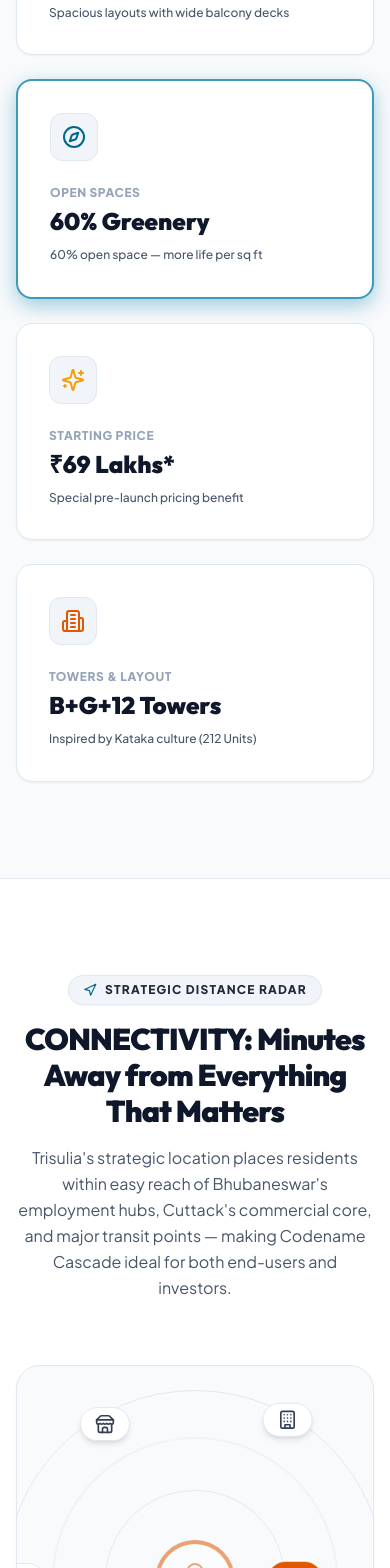
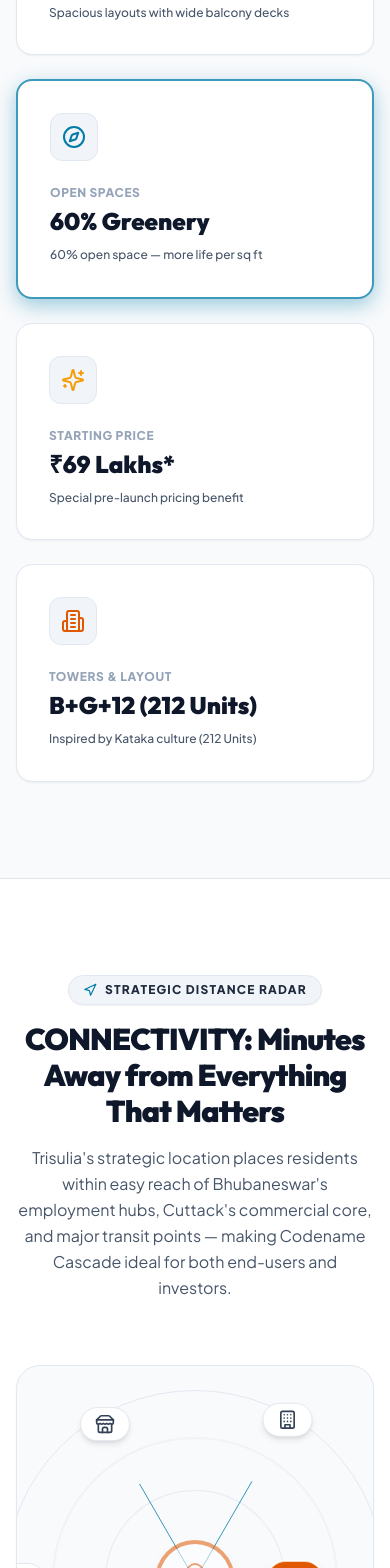
Before and after one commit to beyondrealty9-gif/cascade1, a Next.js app: page / in a window 390 px wide. Shown: the part 6080-7648 px from the top of the page. Built offline with nearby package versions, Linux system fonts and the light colour scheme.

Commit message:
Add signature Connectivity Radar SVG pathLength line drawing & Project Snapshot grid stagger count-ups

```diff
--- a/components/sections/ConnectivityMap.tsx
+++ b/components/sections/ConnectivityMap.tsx
@@ -27,6 +27,18 @@ export default function ConnectivityMap() {
     <Building className="w-5 h-5" key="5" />,
   ];
 
+  // Calculated coordinates for 6 radial orbit positions relative to center (250, 225)
+  const angles = [0, 60, 120, 180, 240, 300];
+  const radii = [100, 140, 160, 175, 180, 185];
+
+  const orbitPositions = destinations.map((_, idx) => {
+    const angle = angles[idx];
+    const rad = (angle * Math.PI) / 180;
+    const targetX = Math.cos(rad) * radii[idx];
+    const targetY = Math.sin(rad) * radii[idx];
+    return { targetX, targetY };
+  });
+
   return (
     <div className="w-full overflow-hidden bg-white">
       <section id="connectivity" className="py-24 bg-white relative overflow-hidden border-b border-slate-200">
@@ -41,7 +53,7 @@ export default function ConnectivityMap() {
               transition={{ duration: 0.5, ease: "easeOut" }}
               className="inline-flex items-center gap-2 px-3.5 py-1.5 rounded-full bg-slate-100 border border-slate-200 text-slate-800 text-xs uppercase tracking-widest font-extrabold mb-4 shadow-sm"
             >
-              <Navigation className="w-3.5 h-3.5 text-river-600" />
+              <Navigation className="w-3.5 h-3.5 text-[#007BA7]" />
               <span>Strategic Distance Radar</span>
             </motion.div>
 
@@ -68,7 +80,7 @@ export default function ConnectivityMap() {
 
           <div className="grid grid-cols-1 lg:grid-cols-12 gap-8 items-center">
 
-            {/* Left Radial Radar Hub (SLIDE LEFT ENTRANCE) */}
+            {/* Left Radial Radar Hub (SLIDE LEFT ENTRANCE + SVG RADIAL LINE DRAWING) */}
             <motion.div
               initial={prefersReducedMotion ? { opacity: 0 } : { opacity: 0, x: -80 }}
               whileInView={prefersReducedMotion ? { opacity: 1 } : { opacity: 1, x: 0 }}
@@ -78,7 +90,51 @@ export default function ConnectivityMap() {
             >
               <div className="relative h-[380px] sm:h-[450px] w-full flex items-center justify-center">
 
-                {/* Central Project Hub */}
+                {/* SVG SVG PATHLENGTH ANIMATED CONNECTING RADAR LINES (0 -> 1) */}
+                <svg
+                  className="absolute inset-0 w-full h-full pointer-events-none z-10"
+                  viewBox="0 0 500 450"
+                  preserveAspectRatio="xMidYMid meet"
+                >
+                  {destinations.map((_, idx) => {
+                    const pos = orbitPositions[idx];
+                    // Center of 500x450 viewBox is (250, 225)
+                    const x2 = 250 + pos.targetX;
+                    const y2 = 225 + pos.targetY;
+                    const isActive = activeIdx === idx;
+
+                    return (
+                      <motion.line
+                        key={idx}
+                        x1="250"
+                        y1="225"
+                        x2={x2}
+                        y2={y2}
+                        stroke={isActive ? "#E05800" : "#007BA7"}
+                        strokeWidth={isActive ? "2.5" : "1.5"}
+                        strokeDasharray="4 4"
+                        initial={
+                          prefersReducedMotion
+                            ? { pathLength: 1, opacity: 1 }
+                            : { pathLength: 0, opacity: 0 }
+                        }
+                        whileInView={
+                          prefersReducedMotion
+                            ? { pathLength: 1, opacity: 1 }
+                            : { pathLength: 1, opacity: 0.85 }
+                        }
+                        viewport={{ once: false, amount: 0.15 }}
+                        transition={{
+                          duration: 0.8,
+                          delay: prefersReducedMotion ? 0 : 0.15 + idx * 0.12,
+                          ease: [0.16, 1, 0.3, 1],
+                        }}
+                      />
+                    );
+                  })}
+                </svg>
+
+                {/* Central Project Hub ("Cascade" Node) */}
                 <div className="absolute z-20 flex flex-col items-center">
                   <div className="w-20 h-20 rounded-full bg-[#E05800] p-1 shadow-lg shadow-[#E05800]/30 animate-pulse">
                     <div className="w-full h-full bg-white rounded-full flex flex-col items-center justify-center text-center p-2">
@@ -101,15 +157,9 @@ export default function ConnectivityMap() {
                 />
                 <div className="absolute w-[380px] h-[380px] rounded-full border border-slate-200 pointer-events-none" />
 
-                {/* Radial Orbit Markers - Flying out from Center to Orbits */}
+                {/* Radial Orbit Markers */}
                 {destinations.map((dest, idx) => {
-                  const angles = [0, 60, 120, 180, 240, 300];
-                  const angle = angles[idx];
-                  const radii = [100, 140, 160, 175, 180, 185];
-                  const rad = (angle * Math.PI) / 180;
-                  const targetX = Math.cos(rad) * radii[idx];
-                  const targetY = Math.sin(rad) * radii[idx];
-
+                  const pos = orbitPositions[idx];
                   const isActive = activeIdx === idx;
 
                   return (
@@ -126,20 +176,20 @@ export default function ConnectivityMap() {
                           ? { opacity: 1 }
                           : {
                               opacity: 1,
-                              x: targetX,
-                              y: targetY,
+                              x: pos.targetX,
+                              y: pos.targetY,
                               scale: isActive ? 1.15 : 1,
                             }
                       }
                       animate={{
-                        x: targetX,
-                        y: targetY,
+                        x: pos.targetX,
+                        y: pos.targetY,
                         scale: isActive ? 1.15 : 1,
                       }}
                       viewport={{ once: false, amount: 0.15 }}
                       transition={{
                         duration: 0.8,
-                        delay: prefersReducedMotion ? 0 : 0.2 + idx * 0.1,
+                        delay: prefersReducedMotion ? 0 : 0.2 + idx * 0.12,
                         ease: [0.16, 1, 0.3, 1],
                       }}
                       whileHover={{ scale: isActive ? 1.2 : 1.1 }}
@@ -157,7 +207,7 @@ export default function ConnectivityMap() {
               </div>
             </motion.div>
 
-            {/* Right Destination Detail Cards List (SLIDE RIGHT ENTRANCE) */}
+            {/* Right Destination Detail Cards List (SYNCED STAGGERED FADE-UP) */}
             <motion.div
               initial={prefersReducedMotion ? { opacity: 0 } : { opacity: 0, x: 80 }}
               whileInView={prefersReducedMotion ? { opacity: 1 } : { opacity: 1, x: 0 }}
@@ -171,10 +221,22 @@ export default function ConnectivityMap() {
                   <motion.div
                     key={idx}
                     onClick={() => setActiveIdx(idx)}
-                    initial={prefersReducedMotion ? { opacity: 0 } : { opacity: 0, x: 40 }}
-                    whileInView={prefersReducedMotion ? { opacity: 1 } : { opacity: 1, x: 0 }}
+                    initial={
+                      prefersReducedMotion
+                        ? { opacity: 0 }
+                        : { opacity: 0, y: 25, x: 30 }
+                    }
+                    whileInView={
+                      prefersReducedMotion
+                        ? { opacity: 1 }
+                        : { opacity: 1, y: 0, x: 0 }
+                    }
                     viewport={{ once: false, amount: 0.15 }}
-                    transition={{ duration: 0.45, delay: 0.2 + idx * 0.08, ease: "easeOut" }}
+                    transition={{
+                      duration: 0.55,
+                      delay: prefersReducedMotion ? 0 : 0.25 + idx * 0.12,
+                      ease: [0.16, 1, 0.3, 1],
+                    }}
                     whileHover={prefersReducedMotion ? {} : { x: 8 }}
                     className={`p-4 rounded-xl border transition-all cursor-pointer flex items-center justify-between ${
                       isActive
--- a/components/sections/ProjectSnapshot.tsx
+++ b/components/sections/ProjectSnapshot.tsx
@@ -23,7 +23,7 @@ function AnimatedCountUp({
     }
 
     const controls = animate(0, target, {
-      duration: 1.0,
+      duration: 1.2,
       ease: [0.16, 1, 0.3, 1],
       onUpdate: (latest) => setDisplayVal(Math.round(latest)),
     });
@@ -51,10 +51,36 @@ export default function ProjectSnapshot() {
 
   const icons = [
     <Home className="w-6 h-6 text-[#E05800]" key="0" />,
-    <Compass className="w-6 h-6 text-river-600" key="1" />,
+    <Compass className="w-6 h-6 text-[#007BA7]" key="1" />,
     <Sparkles className="w-6 h-6 text-amber-500" key="2" />,
     <Building2 className="w-6 h-6 text-[#E05800]" key="3" />,
   ];
+
+  // Grid Stagger Container Variants with staggerChildren: 0.12
+  const containerVariants = {
+    initial: {},
+    animate: {
+      transition: {
+        staggerChildren: 0.12,
+        delayChildren: 0.1,
+      },
+    },
+  };
+
+  // Stat Card Scale + Fade In Variants
+  const cardVariants = {
+    initial: prefersReducedMotion
+      ? { opacity: 0 }
+      : { opacity: 0, scale: 0.88, y: 35 },
+    animate: prefersReducedMotion
+      ? { opacity: 1 }
+      : {
+          opacity: 1,
+          scale: 1,
+          y: 0,
+          transition: { duration: 0.65, ease: [0.16, 1, 0.3, 1] },
+        },
+  };
 
   return (
     <section
@@ -65,8 +91,6 @@ export default function ProjectSnapshot() {
 
         {/* Header */}
         <div className="text-center max-w-3xl mx-auto mb-16">
-
-          {/* Step 1: Badge */}
           <motion.div
             initial={prefersReducedMotion ? { opacity: 0 } : { opacity: 0, y: 15, scale: 0.95 }}
             whileInView={prefersReducedMotion ? { opacity: 1 } : { opacity: 1, y: 0, scale: 1 }}
@@ -78,7 +102,6 @@ export default function ProjectSnapshot() {
             <span>PROJECT SNAPSHOT</span>
           </motion.div>
 
-          {/* Step 2: Heading */}
           <motion.h2
             initial={prefersReducedMotion ? { opacity: 0 } : { opacity: 0, y: 25 }}
             whileInView={prefersReducedMotion ? { opacity: 1 } : { opacity: 1, y: 0 }}
@@ -90,18 +113,21 @@ export default function ProjectSnapshot() {
           </motion.h2>
         </div>
 
-        {/* Step 3: Staggered 4 Stat Cards Grid */}
-        <div className="grid grid-cols-1 sm:grid-cols-2 lg:grid-cols-4 gap-6">
+        {/* 4 Stat Cards Grid with staggerChildren: 0.12 */}
+        <motion.div
+          variants={containerVariants}
+          initial="initial"
+          whileInView="animate"
+          viewport={{ once: false, amount: 0.2 }}
+          className="grid grid-cols-1 sm:grid-cols-2 lg:grid-cols-4 gap-6"
+        >
           {items.map((item, idx) => {
             const isHighlighted = idx === 1; // "Open Spaces" card highlighted
 
             return (
               <motion.div
                 key={idx}
-                initial={prefersReducedMotion ? { opacity: 0 } : { opacity: 0, y: 40, scale: 0.96 }}
-                whileInView={prefersReducedMotion ? { opacity: 1 } : { opacity: 1, y: 0, scale: 1 }}
-                viewport={{ once: false, amount: 0.2 }}
-                transition={{ duration: 0.5, delay: prefersReducedMotion ? 0 : 0.2 + idx * 0.12, ease: [0.22, 1, 0.36, 1] }}
+                variants={cardVariants}
                 whileHover={
                   prefersReducedMotion
                     ? {}
@@ -109,28 +135,22 @@ export default function ProjectSnapshot() {
                 }
                 className={`p-8 rounded-2xl bg-white transition-all duration-300 group cursor-pointer ${
                   isHighlighted
-                    ? "border-2 border-river-500 shadow-lg shadow-river-500/10 animate-pulse-glow-border"
+                    ? "border-2 border-[#007BA7] shadow-lg shadow-[#007BA7]/10 animate-pulse-glow-border"
                     : "border border-slate-200 shadow-sm hover:border-[#E05800]/40 hover:shadow-xl"
                 }`}
               >
-                {/* Step 3b: Spring Pop Icon */}
-                <motion.div
-                  initial={prefersReducedMotion ? { opacity: 0 } : { opacity: 0, scale: 0.7 }}
-                  whileInView={prefersReducedMotion ? { opacity: 1 } : { opacity: 1, scale: 1 }}
-                  viewport={{ once: false, amount: 0.2 }}
-                  transition={{ type: "spring", stiffness: 300, damping: 15, delay: 0.3 + idx * 0.12 }}
-                  className="w-12 h-12 rounded-xl bg-slate-100 border border-slate-200 flex items-center justify-center mb-6 transition-transform duration-300 group-hover:scale-110"
-                >
+                {/* Pop Icon */}
+                <div className="w-12 h-12 rounded-xl bg-slate-100 border border-slate-200 flex items-center justify-center mb-6 transition-transform duration-300 group-hover:scale-110">
                   <div className="transform group-hover:scale-108 transition-transform duration-300">
                     {icons[idx]}
                   </div>
-                </motion.div>
+                </div>
 
                 <div className="text-xs uppercase tracking-wider font-extrabold text-slate-400 mb-1">
                   {item.label}
                 </div>
 
-                {/* Step 4: Value text with Count-Up animation for numeric stats */}
+                {/* Value text with Count-Up animation for numeric stats */}
                 <div className="font-display text-2xl sm:text-3xl font-black text-slate-900 mb-2 group-hover:text-[#E05800] transition-colors">
                   {idx === 1 ? (
                     <>
@@ -151,6 +171,16 @@ export default function ProjectSnapshot() {
                       />
                       {" Lakhs*"}
                     </>
+                  ) : idx === 3 ? (
+                    <>
+                      B+G+12 (
+                      <AnimatedCountUp
+                        target={212}
+                        start={isSectionInView}
+                        prefersReducedMotion={prefersReducedMotion}
+                      />
+                      {" Units)"}
+                    </>
                   ) : (
                     item.value
                   )}
@@ -162,7 +192,7 @@ export default function ProjectSnapshot() {
               </motion.div>
             );
           })}
-        </div>
+        </motion.div>
 
       </div>
     </section>
```
